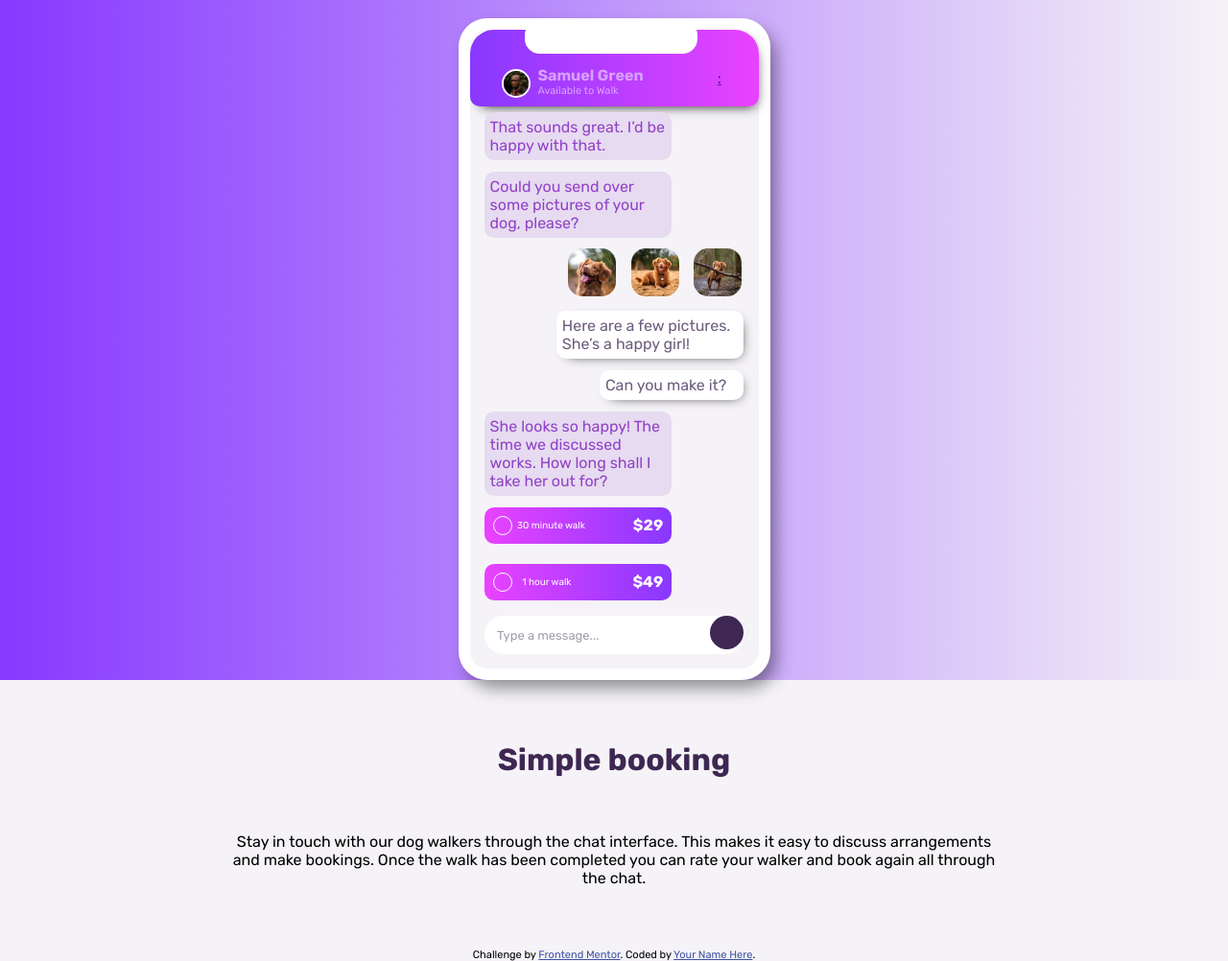
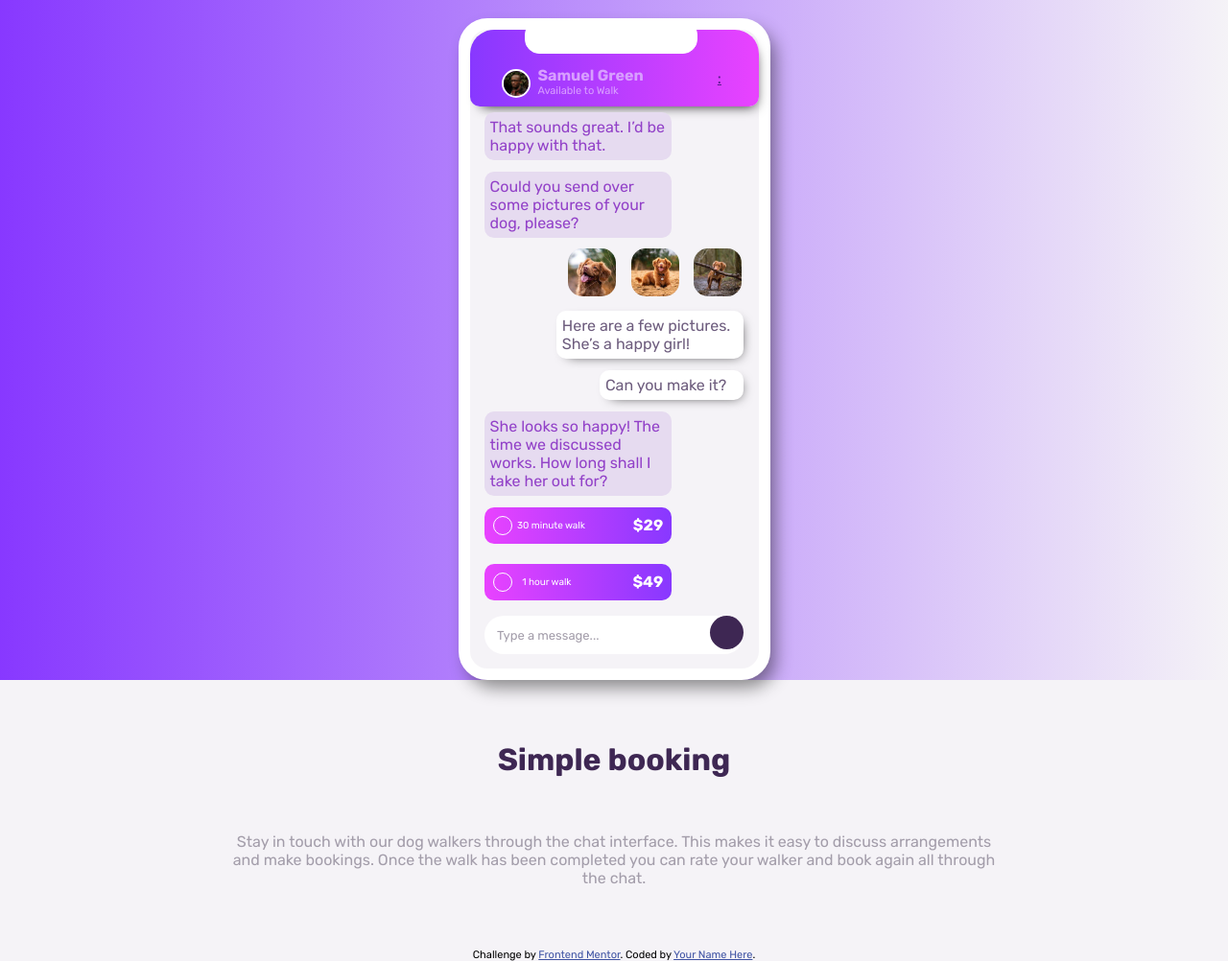
Before and after one commit to Hermestech/Chat, a plain HTML site: page index.html in a window 1280 px wide. Shown: the whole page at 96% size. Drawn offline with Linux system fonts and the light colour scheme.

Commit message:
Éste cambio lo hizo Jackie

```diff
--- a/main.css
+++ b/main.css
@@ -184,6 +184,7 @@ footer h1 {
     color: hsl(271, 36%, 24%);
 }
 footer p {
+    color: hsl(270, 7%, 64%);
     font-weight: 400;
     margin-top: 5%;
     margin-right: 15%;
```
Also changed, not shown: 1 other file.
